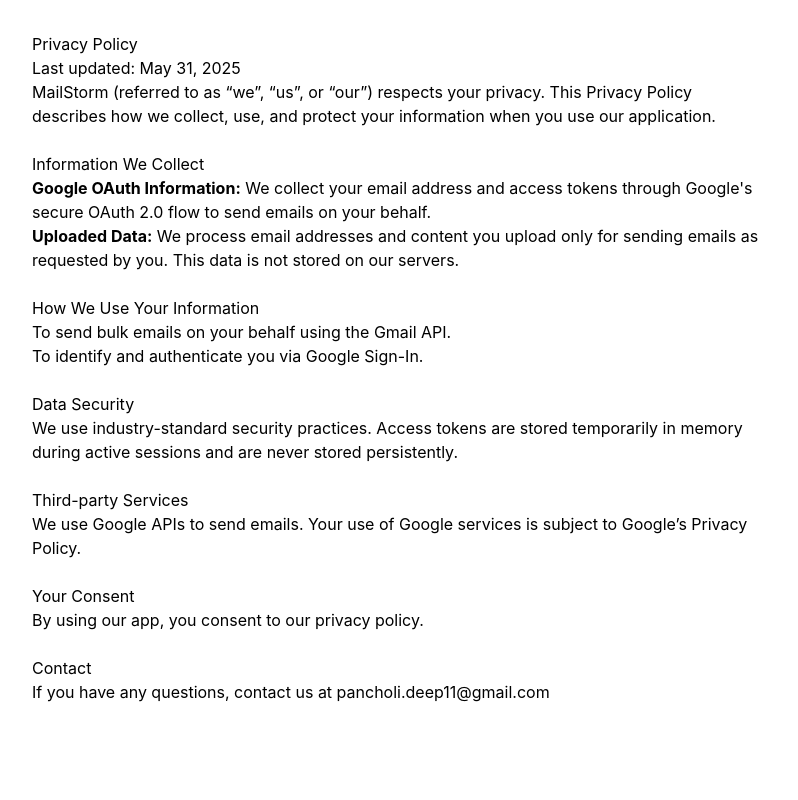
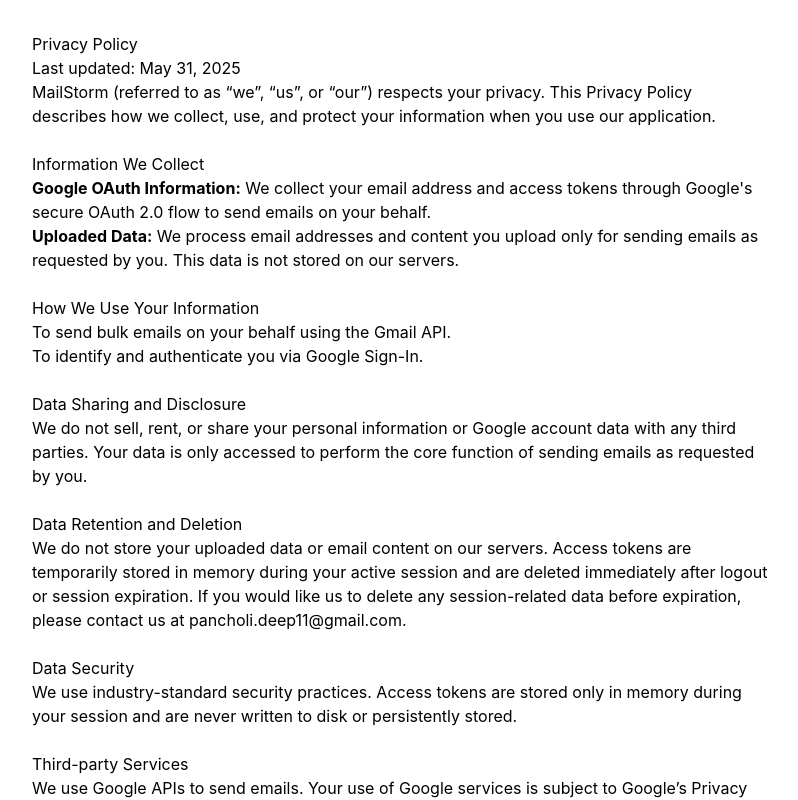
Before and after one commit to pancholi-deep/MailStorm, a React (Create React App) app in the folder frontend/: page /privacy in a window 1280 px wide. Shown: the top 800 px of the page, without its empty margins (240-1038 px from the left). Built offline with nearby package versions, Linux system fonts and the light colour scheme; no server answers.

Commit message:
Modified Privacy Policy

```diff
--- a/frontend/src/components/PrivacyPolicy.jsx
+++ b/frontend/src/components/PrivacyPolicy.jsx
@@ -11,7 +11,7 @@
         collect, use, and protect your information when you use our application.
       </p>
 
-      <br/>
+      <br />
       <h2>Information We Collect</h2>
       <ul>
         <li>
@@ -24,21 +24,37 @@
         </li>
       </ul>
 
-      <br/>
+      <br />
       <h2>How We Use Your Information</h2>
       <ul>
         <li>To send bulk emails on your behalf using the Gmail API.</li>
         <li>To identify and authenticate you via Google Sign-In.</li>
       </ul>
 
-      <br/>
+      <br />
+      <h2>Data Sharing and Disclosure</h2>
+      <p>
+        We do not sell, rent, or share your personal information or Google account data with any third parties.
+        Your data is only accessed to perform the core function of sending emails as requested by you.
+      </p>
+
+      <br />
+      <h2>Data Retention and Deletion</h2>
+      <p>
+        We do not store your uploaded data or email content on our servers. Access tokens are temporarily stored in
+        memory during your active session and are deleted immediately after logout or session expiration.
+        If you would like us to delete any session-related data before expiration, please contact us at
+        <a href="mailto:pancholi.deep11@gmail.com"> pancholi.deep11@gmail.com</a>.
+      </p>
+
+      <br />
       <h2>Data Security</h2>
       <p>
-        We use industry-standard security practices. Access tokens are stored temporarily in memory during active
-        sessions and are never stored persistently.
+        We use industry-standard security practices. Access tokens are stored only in memory during your session
+        and are never written to disk or persistently stored.
       </p>
 
-      <br/>
+      <br />
       <h2>Third-party Services</h2>
       <p>
         We use Google APIs to send emails. Your use of Google services is subject to{' '}
@@ -48,13 +64,13 @@
         .
       </p>
 
-      <br/>
+      <br />
       <h2>Your Consent</h2>
-      <p>By using our app, you consent to our privacy policy.</p>
+      <p>By using our app, you consent to this Privacy Policy.</p>
 
-      <br/>
+      <br />
       <h2>Contact</h2>
-      <p>If you have any questions, contact us at pancholi.deep11@gmail.com</p>
+      <p>If you have any questions, contact us at <a href="mailto:pancholi.deep11@gmail.com">pancholi.deep11@gmail.com</a></p>
     </div>
   );
 };
```
